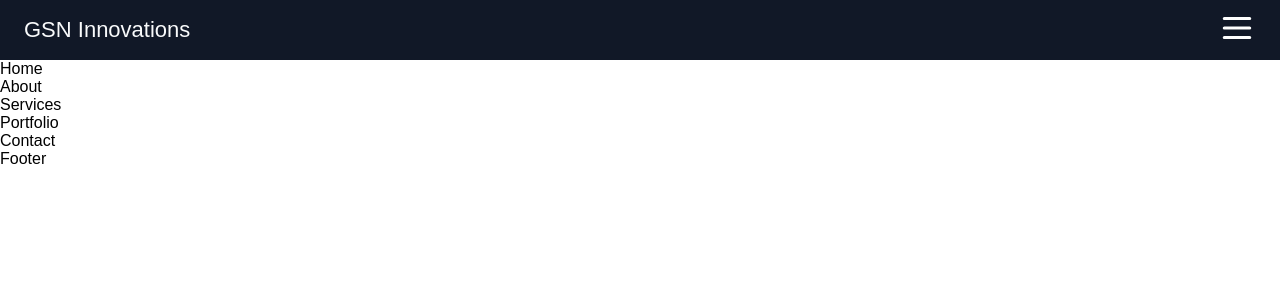
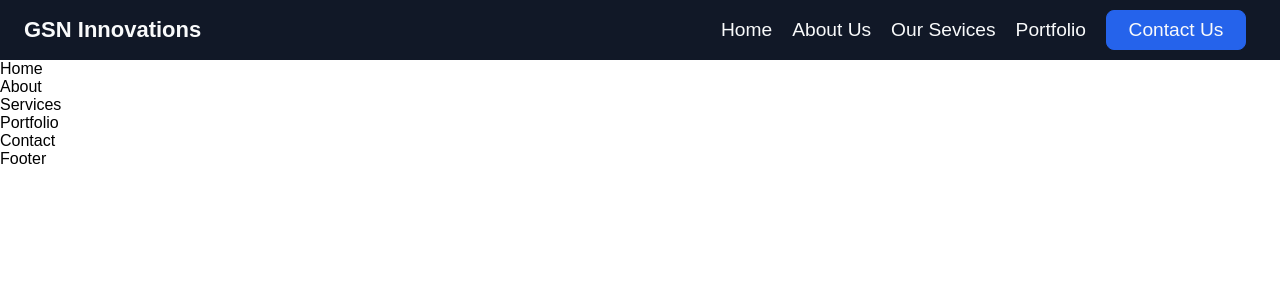
Before and after one commit to gonza2nm/GSNInnovations, a Next.js app: page /en in a window 1280 px wide. Shown: the top 300 px of the page. Built offline with nearby package versions, Linux system fonts and the light colour scheme; a web font is replaced by a local one.

Commit message:
navBar responsive terminado

```diff
--- a/package.json
+++ b/package.json
@@ -15,7 +15,7 @@
     "react-dom": "^18.3.1"
   },
   "devDependencies": {
-    "@types/node": "^20.12.12",
+    "@types/node": "^20.13.0",
     "@types/react": "^18.3.3",
     "@types/react-dom": "^18.3.0",
     "eslint": "^8.57.0",
--- a/src/app/components/NavBar.tsx
+++ b/src/app/components/NavBar.tsx
@@ -1,6 +1,5 @@
 'use client';
 import { useTranslations } from 'next-intl';
-import { useParams } from 'next/navigation';
 import { useState } from 'react';
 import styles from '@/app/styles/NavBar.module.css';
 import MenuIcon from './icons/MenuIcon.tsx';
@@ -28,10 +27,11 @@ const NavBar = () => {
               }}
             />
           </li>
+
           <li className={styles.li_links}>
             <a
-              className={styles.no_styles_link + ' ' + styles.link}
-              href="#"
+              className={`${styles.no_styles_link} ${styles.link}`}
+              href="#home"
               onClick={() => {
                 setIsOpen(false);
               }}
@@ -41,8 +41,8 @@ const NavBar = () => {
           </li>
           <li className={styles.li_links}>
             <a
-              className={styles.no_styles_link + ' ' + styles.link}
-              href="#"
+              className={`${styles.no_styles_link} ${styles.link}`}
+              href="#about"
               onClick={() => {
                 setIsOpen(false);
               }}
@@ -52,8 +52,8 @@ const NavBar = () => {
           </li>
           <li className={styles.li_links}>
             <a
-              className={styles.no_styles_link + ' ' + styles.link}
-              href="#"
+              className={`${styles.no_styles_link} ${styles.link}`}
+              href="#services"
               onClick={() => {
                 setIsOpen(false);
               }}
@@ -63,8 +63,8 @@ const NavBar = () => {
           </li>
           <li className={styles.li_links}>
             <a
-              className={styles.no_styles_link + ' ' + styles.link}
-              href="#"
+              className={`${styles.no_styles_link} ${styles.link}`}
+              href="#portfolio"
               onClick={() => {
                 setIsOpen(false);
               }}
@@ -72,17 +72,22 @@ const NavBar = () => {
               {t('portfolio')}
             </a>
           </li>
-          <li className={''}>
-            <a className={''} href="#">
-              <button className={styles.nav_btn} type="button">
+          <li className={styles.li_links}>
+            <a
+              href="#contact"
+              onClick={() => {
+                setIsOpen(false);
+              }}
+            >
+              <button className={styles.btn} type="button">
                 {t('main_button')}
               </button>
             </a>
           </li>
         </ul>
-        <div className={''}>
+        <div className={styles.menu_btn_container}>
           <MenuIcon
-            isOpen={isOpen}
+            className={styles.menu_btn}
             open={() => {
               setIsOpen(true);
             }}
--- a/src/app/components/icons/CloseMenu.tsx
+++ b/src/app/components/icons/CloseMenu.tsx
@@ -9,22 +9,16 @@ const CloseMenu = ({
 }) => {
   return (
     <svg
+      onClick={close}
       className={className}
-      onClick={close}
-      width="45px"
-      height="45px"
+      width="50px"
+      height="50px"
       viewBox="0 0 24 24"
       fill="none"
       xmlns="http://www.w3.org/2000/svg"
     >
       <path
-        d="M8.00191 9.41621C7.61138 9.02569 7.61138 8.39252 8.00191 8.002C8.39243 7.61147 9.0256 7.61147 9.41612 8.002L12.0057 10.5916L14.5896 8.00771C14.9801 7.61719 15.6133 7.61719 16.0038 8.00771C16.3943 8.39824 16.3943 9.0314 16.0038 9.42193L13.4199 12.0058L16.0039 14.5897C16.3944 14.9803 16.3944 15.6134 16.0039 16.004C15.6133 16.3945 14.9802 16.3945 14.5896 16.004L12.0057 13.42L9.42192 16.0038C9.03139 16.3943 8.39823 16.3943 8.00771 16.0038C7.61718 15.6133 7.61718 14.9801 8.00771 14.5896L10.5915 12.0058L8.00191 9.41621Z"
-        fill="#0F0F0F"
-      />
-      <path
-        fill-rule="evenodd"
-        clip-rule="evenodd"
-        d="M23 4C23 2.34315 21.6569 1 20 1H4C2.34315 1 1 2.34315 1 4V20C1 21.6569 2.34315 23 4 23H20C21.6569 23 23 21.6569 23 20V4ZM21 4C21 3.44772 20.5523 3 20 3H4C3.44772 3 3 3.44772 3 4V20C3 20.5523 3.44772 21 4 21H20C20.5523 21 21 20.5523 21 20V4Z"
+        d="M20.7457 3.32851C20.3552 2.93798 19.722 2.93798 19.3315 3.32851L12.0371 10.6229L4.74275 3.32851C4.35223 2.93798 3.71906 2.93798 3.32854 3.32851C2.93801 3.71903 2.93801 4.3522 3.32854 4.74272L10.6229 12.0371L3.32856 19.3314C2.93803 19.722 2.93803 20.3551 3.32856 20.7457C3.71908 21.1362 4.35225 21.1362 4.74277 20.7457L12.0371 13.4513L19.3315 20.7457C19.722 21.1362 20.3552 21.1362 20.7457 20.7457C21.1362 20.3551 21.1362 19.722 20.7457 19.3315L13.4513 12.0371L20.7457 4.74272C21.1362 4.3522 21.1362 3.71903 20.7457 3.32851Z"
         fill="#0F0F0F"
       />
     </svg>
--- a/src/app/components/icons/MenuIcon.tsx
+++ b/src/app/components/icons/MenuIcon.tsx
@@ -1,10 +1,16 @@
 import React from 'react';
 
-const MenuIcon = ({ isOpen, open }: { isOpen: boolean; open: () => void }) => {
+const MenuIcon = ({
+  open,
+  className,
+}: {
+  open: () => void;
+  className: string;
+}) => {
   return (
     <svg
+      className={className}
       onClick={open}
-      className={isOpen ? 'modificar' : 'modificar'}
       width="38px"
       height="38px"
       viewBox="0 0 24 24"
@@ -14,9 +20,9 @@ const MenuIcon = ({ isOpen, open }: { isOpen: boolean; open: () => void }) => {
       <path
         d="M4 6H20M4 12H20M4 18H20"
         stroke="#ffffff"
-        stroke-width="2"
-        stroke-linecap="round"
-        stroke-linejoin="round"
+        strokeWidth="2"
+        strokeLinecap="round"
+        strokeLinejoin="round"
       />
     </svg>
   );
--- a/src/app/styles/NavBar.module.css
+++ b/src/app/styles/NavBar.module.css
@@ -15,6 +15,7 @@
 }
 .logo {
   font-size: 22px;
+  font-weight: bold;
   color: var(--white);
 }
 .no_styles_link {
@@ -23,6 +24,8 @@
 .ul_nav {
   position: fixed;
   top: 0;
+  display: flex;
+  flex-direction: column;
   right: -100%;
   width: clamp(250px, 80%, 80%);
   height: 100%;
@@ -36,10 +39,10 @@
 }
 .close_btn_container {
   display: flex;
-  justify-content: end;
+  justify-content: flex-end;
 }
 .close_btn {
-  padding: 10px;
+  padding: 14px;
   cursor: pointer;
 }
 .nav.nav_open::before {
@@ -58,10 +61,63 @@
   opacity: 1;
 }
 .li_links {
+  list-style: none;
+  align-self: flex-start;
+  font-size: 1.2rem;
+  padding-left: 20px;
+  text-align: center;
+  padding: 6px 20px;
 }
 .link {
   color: var(--contrastWhite);
 }
+.link:hover {
+  border-bottom: 1px solid var(--contrastWhite);
+}
+.btn {
+  width: 140px;
+  background-color: var(--hoverBtn);
+  color: var(--white);
+  padding: 8px;
+  border-radius: 8px;
+  cursor: pointer;
+  font-size: 1.2rem;
+  transition: all 0.2s ease-in-out;
+  border: 1px solid var(--hoverBtn);
+}
+.btn:hover {
+  box-shadow: 0px 0px 30px var(--darkBlue);
+  background-color: var(--darkBlue);
+}
 
 @media (min-width: 768px) {
+  .logo {
+    font-weight: bold;
+    min-width: max-content;
+  }
+  .ul_nav {
+    display: flex;
+    position: static;
+    flex-direction: row;
+    background-color: transparent;
+    justify-content: flex-end;
+    align-items: center;
+    flex-grow: 1;
+  }
+  .menu_btn_container,
+  .close_btn_container {
+    display: none;
+  }
+  .li_links {
+    padding: 6px 10px;
+    align-self: center;
+  }
+  .link {
+    color: var(--white);
+    font-size: 1.2rem;
+  }
+  .link:hover {
+    color: var(--hoverBtn);
+    border-bottom: 1px solid var(--hoverBtn);
+  }
 }
```
Also changed, not shown: 1 other file (tests, documents, lock files or other folders).
